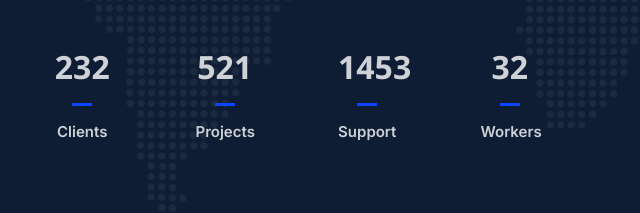
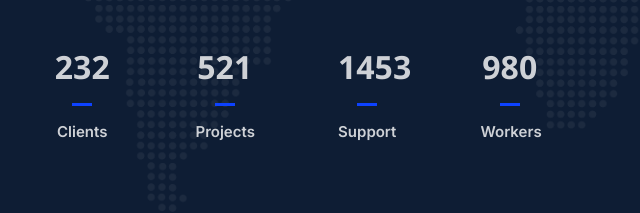
Before and after one commit to username-saran/logis, a plain HTML site: page index.html in a window 1280 px wide. Shown: the part 468-681 px from the top of the page, 59-699 px from the left. Drawn offline with nearby package versions, Linux system fonts and the light colour scheme.

Commit message:
mycommit

```diff
--- a/index.html
+++ b/index.html
@@ -121,7 +121,7 @@
 
             <div class="col-lg-3 col-6">
               <div class="stats-item text-center w-100 h-100">
-                <span data-purecounter-start="0" data-purecounter-end="32" data-purecounter-duration="1" class="purecounter"></span>
+                <span data-purecounter-start="0" data-purecounter-end="980" data-purecounter-duration="1" class="purecounter"></span>
                 <p>Workers</p>
               </div>
             </div><!-- End Stats Item -->
```
Also changed, not shown: contact.html (+1 -1 lines).
